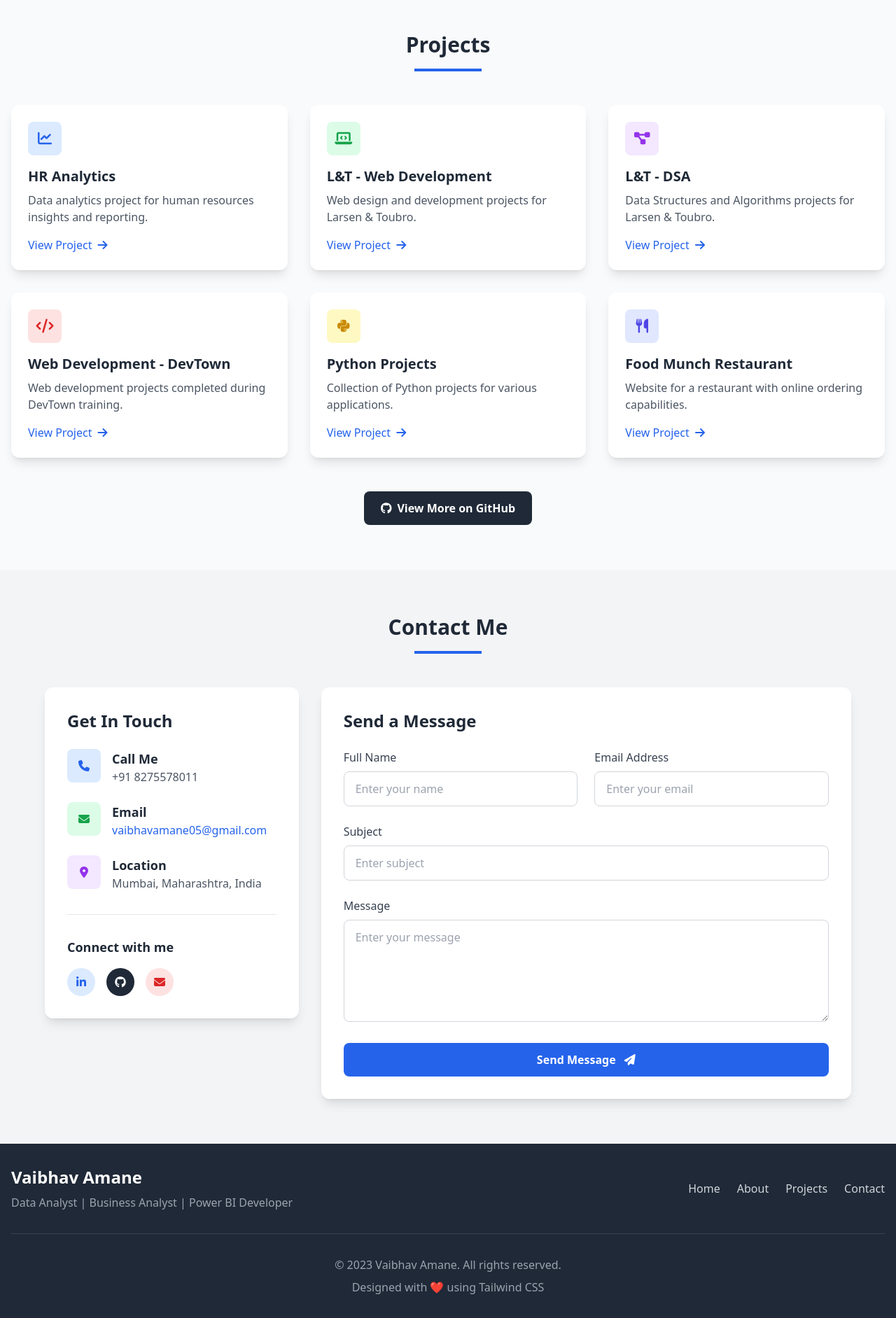
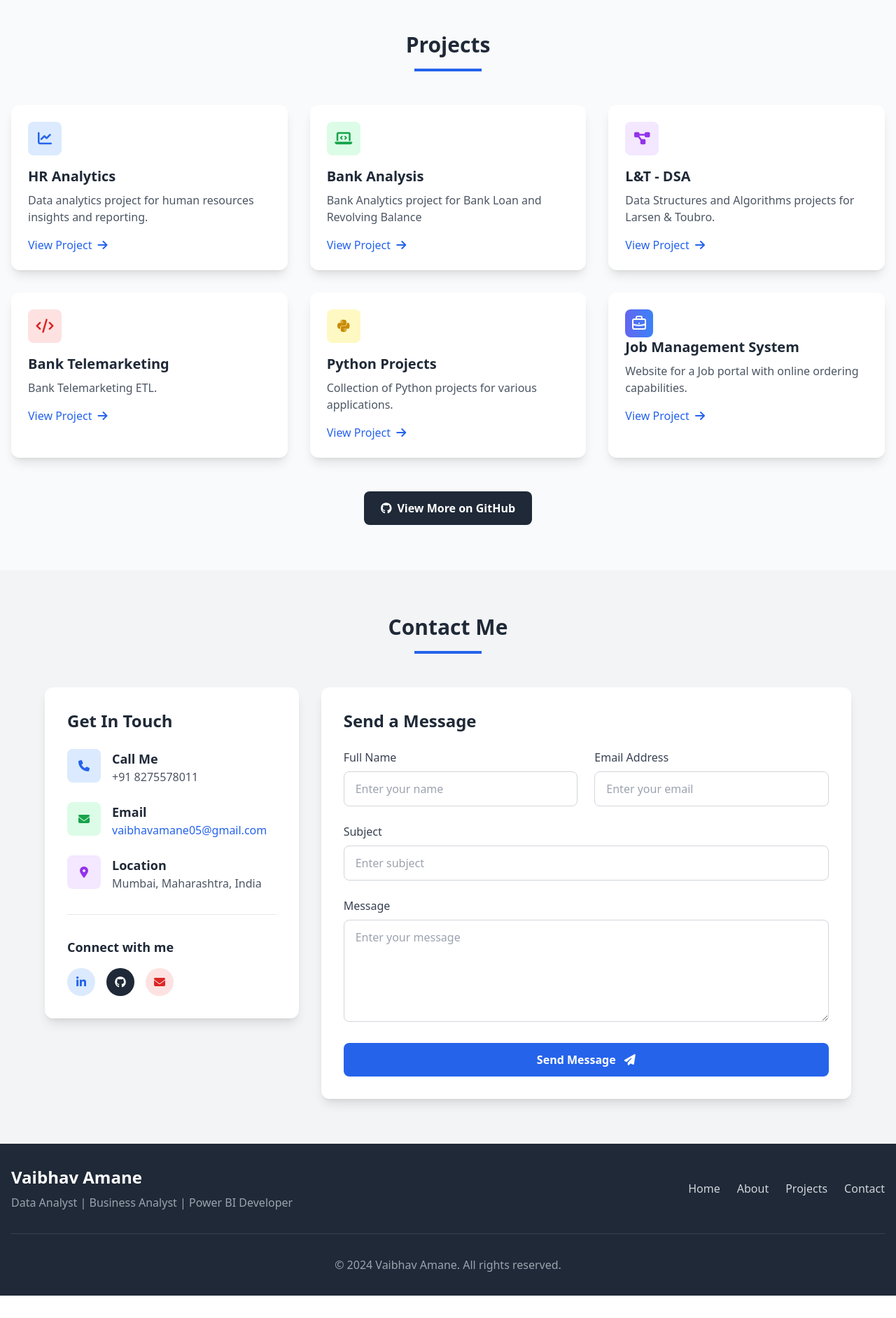
Before and after one commit to vaibhavamane/portfolio, a Flask app: page / in a window 1280 px wide. Shown: the part 2920-4803 px from the top of the page at 70% size. After the commit the page ends 4771 px from the top, so only its background shows below. Run offline with Flask 3, Linux system fonts and the light colour scheme; some libraries are stand-ins or nearby versions.

Commit message:
Update index.html

```diff
--- a/templates/index.html
+++ b/templates/index.html
@@ -1,8 +1,8 @@
 <!DOCTYPE html>
 <html lang="en">
 <head>
-    <meta charset="UTF-8">
-    <meta name="viewport" content="width=device-width, initial-scale=1.0">
+    <!--<meta charset="UTF-8">
+    <meta name="viewport" content="width=device-width, initial-scale=1.0">-->
     <title>Vaibhav Amane Portfolio 👋</title>
 
     <!-- Tailwind CSS -->
@@ -11,10 +11,10 @@
     <!-- Font Awesome -->
     <link rel="stylesheet" href="https://cdnjs.cloudflare.com/ajax/libs/font-awesome/6.4.0/css/all.min.css">
 
-    <!-- Favicon -->
+    <!-- Favicon
     <link rel="apple-touch-icon" sizes="180x180" href="../static/assets/favicon_io/apple-touch-icon.png">
     <link rel="icon" type="image/png" sizes="32x32" href="../static/assets/favicon_io/favicon-32x32.png">
-    <link rel="icon" type="image/png" sizes="16x16" href="../static/assets/favicon_io/favicon-16x16.png">
+    <link rel="icon" type="image/png" sizes="16x16" href="../static/assets/favicon_io/favicon-16x16.png">-->
 
     <!-- Custom CSS -->
     <style>
@@ -76,10 +76,10 @@
     <nav class="fixed w-full bg-white/90 backdrop-blur-sm shadow-md z-50">
         <div class="container mx-auto px-4 py-3">
             <div class="flex justify-between items-center">
-                <a href="#" class="text-xl font-bold text-blue-600">Vaibhav Amane 👋</a>
+                <a href="#" class="text-xl font-bold text-blue-600">Portfolio</a>
 
                 <!-- Mobile menu button -->
-                <button id="mobile-menu-button" class="lg:hidden text-gray-600">
+                <button id="mobile-menu-button" class="lg:hidden text-black-600">
                     <i class="fas fa-bars text-xl"></i>
                 </button>
 
@@ -93,9 +93,9 @@
                     <a href="#contact" class="nav-link">Contact</a>
                 </div>
 
-                <!-- Theme toggle -->
+                <!-- Theme toggle
                 <button id="theme-toggle" class="hidden lg:block text-gray-600 hover:text-blue-600">
-                    <i class="fas fa-moon"></i>
+                    <i class="fas fa-moon"></i>-->
                 </button>
             </div>
 
@@ -107,9 +107,9 @@
                 <a href="#qualification" class="block nav-link">Qualification</a>
                 <a href="#projects" class="block nav-link">Projects</a>
                 <a href="#contact" class="block nav-link">Contact</a>
-                <button id="mobile-theme-toggle" class="block text-left nav-link">
+                <!--<button id="mobile-theme-toggle" class="block text-left nav-link">
                     <i class="fas fa-moon mr-2"></i>Toggle Theme
-                </button>
+                </button>-->
             </div>
         </div>
     </nav>
@@ -119,7 +119,7 @@
         <div class="container mx-auto px-4">
             <div class="flex flex-col lg:flex-row items-center justify-between">
                 <div class="lg:w-1/2 mb-10 lg:mb-0">
-                    <h1 class="text-4xl lg:text-5xl font-bold mb-4">Hi, I'm <span class="text-blue-600">Vaibhav Amane</span></h1>
+                    <h1 class="text-4xl lg:text-5xl font-bold mb-4">Hi, I'm <span class="text-orange-600">Vaibhav Amane</span></h1>
                     <h2 class="text-2xl lg:text-3xl font-semibold mb-3">Developer</h2>
                     <p class="text-lg text-gray-600 mb-6">Data Analyst | Business Analyst | Power BI Developer</p>
                     <p class="text-gray-700 mb-8">I transform complex data into actionable insights and build scalable solutions for business intelligence.</p>
@@ -146,7 +146,7 @@
                 <div class="lg:w-2/5 flex justify-center">
                     <div class="relative">
                         <div class="w-64 h-64 lg:w-80 lg:h-80 rounded-full overflow-hidden border-4 border-white shadow-xl">
-                            <img src="../static/assets/img/Profile.png" alt="Vaibhav Amane" class="w-full h-full object-cover">
+                            <img src="../static/assets/img/Profile.png" alt="Vaibhav Amane" class="w-full h-full object-cover object-[center_10%]">
                         </div>
 
                     </div>
@@ -489,9 +489,9 @@
                         <div class="w-12 h-12 bg-green-100 rounded-lg flex items-center justify-center mb-4">
                             <i class="fas fa-laptop-code text-green-600 text-xl"></i>
                         </div>
-                        <h3 class="text-xl font-bold mb-2">L&T - Web Development</h3>
-                        <p class="text-gray-600 mb-4">Web design and development projects for Larsen & Toubro.</p>
-                        <a href="https://github.com/AshwinHarishP/L-T-Projects/tree/a0d80a16ca91beb92c653ab9aa6a5349448aac80/Web%20Design%20and%20Developmentt" target="_blank" class="text-blue-600 hover:text-blue-800 font-medium">
+                        <h3 class="text-xl font-bold mb-2">Bank Analysis</h3>
+                        <p class="text-gray-600 mb-4">Bank Analytics project for Bank Loan and Revolving Balance</p>
+                        <a href="https://github.com/vaibhavamane/Bank-Analytic" target="_blank" class="text-blue-600 hover:text-blue-800 font-medium">
                             View Project <i class="fas fa-arrow-right ml-1"></i>
                         </a>
                     </div>
@@ -505,7 +505,7 @@
                         </div>
                         <h3 class="text-xl font-bold mb-2">L&T - DSA</h3>
                         <p class="text-gray-600 mb-4">Data Structures and Algorithms projects for Larsen & Toubro.</p>
-                        <a href="https://github.com/AshwinHarishP/L-T-Projects/tree/a0d80a16ca91beb92c653ab9aa6a5349448aac80/Core%20Java" target="_blank" class="text-blue-600 hover:text-blue-800 font-medium">
+                        <a href="https://github.com/vaibhavamane" target="_blank" class="text-blue-600 hover:text-blue-800 font-medium">
                             View Project <i class="fas fa-arrow-right ml-1"></i>
                         </a>
                     </div>
@@ -517,9 +517,9 @@
                         <div class="w-12 h-12 bg-red-100 rounded-lg flex items-center justify-center mb-4">
                             <i class="fas fa-code text-red-600 text-xl"></i>
                         </div>
-                        <h3 class="text-xl font-bold mb-2">Web Development - DevTown</h3>
-                        <p class="text-gray-600 mb-4">Web development projects completed during DevTown training.</p>
-                        <a href="https://github.com/AshwinHarishP/Dev-Town-Projects.git" target="_blank" class="text-blue-600 hover:text-blue-800 font-medium">
+                        <h3 class="text-xl font-bold mb-2">Bank Telemarketing</h3>
+                        <p class="text-gray-600 mb-4">Bank Telemarketing ETL.</p>
+                        <a href="https://github.com/vaibhavamane/Bank-Telemarketing-Campaign" target="_blank" class="text-blue-600 hover:text-blue-800 font-medium">
                             View Project <i class="fas fa-arrow-right ml-1"></i>
                         </a>
                     </div>
@@ -533,7 +533,7 @@
                         </div>
                         <h3 class="text-xl font-bold mb-2">Python Projects</h3>
                         <p class="text-gray-600 mb-4">Collection of Python projects for various applications.</p>
-                        <a href="https://github.com/AshwinHarishP/Python-Projects.git" target="_blank" class="text-blue-600 hover:text-blue-800 font-medium">
+                        <a href="https://github.com/vaibhavamane/Python-Code" target="_blank" class="text-blue-600 hover:text-blue-800 font-medium">
                             View Project <i class="fas fa-arrow-right ml-1"></i>
                         </a>
                     </div>
@@ -542,12 +542,17 @@
                 <!-- Project 6 -->
                 <div class="project-card bg-white rounded-xl shadow-lg overflow-hidden">
                     <div class="p-6">
-                        <div class="w-12 h-12 bg-indigo-100 rounded-lg flex items-center justify-center mb-4">
-                            <i class="fas fa-utensils text-indigo-600 text-xl"></i>
-                        </div>
-                        <h3 class="text-xl font-bold mb-2">Food Munch Restaurant</h3>
-                        <p class="text-gray-600 mb-4">Website for a restaurant with online ordering capabilities.</p>
-                        <a href="https://github.com/AshwinHarishP/Food_Munch_Restaurant.git" target="_blank" class="text-blue-600 hover:text-blue-800 font-medium">
+                        <div class="flex items-center space-x-2">
+    <div class="w-10 h-10 bg-gradient-to-r from-indigo-500 to-blue-500 rounded-lg flex items-center justify-center">
+        <svg class="w-6 h-6 text-white" fill="none" stroke="currentColor" viewBox="0 0 24 24">
+            <path stroke-linecap="round" stroke-linejoin="round" stroke-width="2"
+                  d="M21 13.255A23.931 23.931 0 0112 15c-3.183 0-6.22-.62-9-1.745M16 6V4a2 2 0 00-2-2h-4a2 2 0 00-2 2v2m4 6h.01M5 20h14a2 2 0 002-2V8a2 2 0 00-2-2H5a2 2 0 00-2 2v10a2 2 0 002 2z"/>
+        </svg>
+    </div>
+   </div>
+                        <h3 class="text-xl font-bold mb-2">Job Management System</h3>
+                        <p class="text-gray-600 mb-4">Website for a Job portal with online ordering capabilities.</p>
+                        <a href="https://github.com/vaibhavamane/Online-job-management-system" target="_blank" class="text-blue-600 hover:text-blue-800 font-medium">
                             View Project <i class="fas fa-arrow-right ml-1"></i>
                         </a>
                     </div>
@@ -683,8 +688,8 @@
             </div>
 
             <div class="border-t border-gray-700 mt-8 pt-8 text-center text-gray-400">
-                <p>&copy; 2023 Vaibhav Amane. All rights reserved.</p>
-                <p class="mt-2">Designed with ❤️ using Tailwind CSS</p>
+                <p>&copy; 2024 Vaibhav Amane. All rights reserved.</p>
+               <!-- <p class="mt-2">Designed with ❤️ using Tailwind CSS</p>-->
             </div>
         </div>
     </footer>
```
